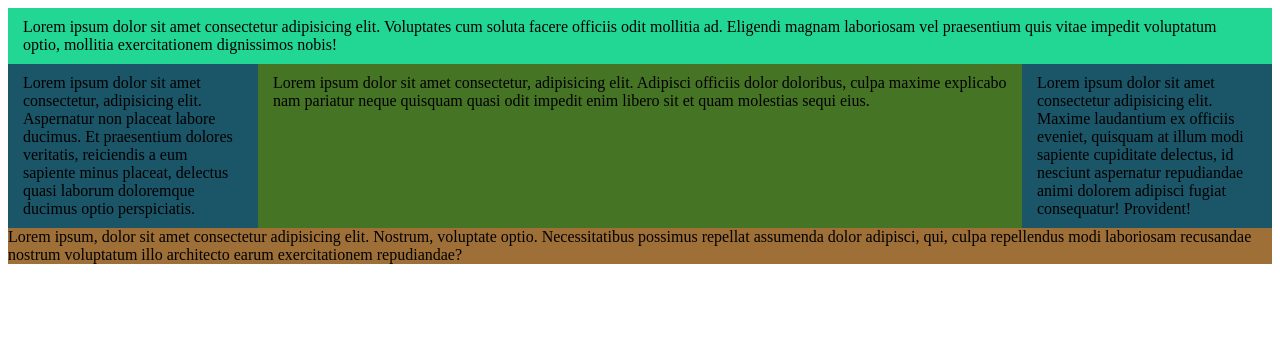
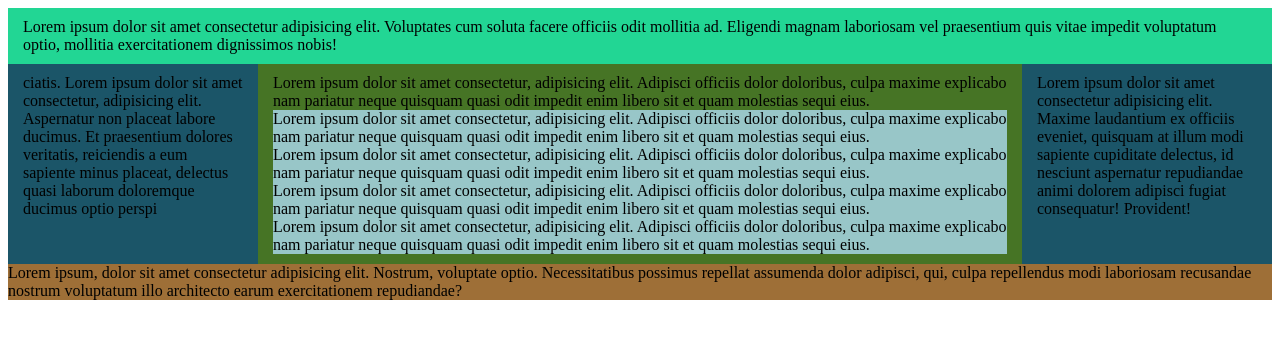
Before and after one commit to edigeevaaika/22.11.22-3, a plain HTML site: page index.html in a window 1280 px wide. Drawn offline with Linux system fonts and the light colour scheme.

Commit message:
create files

```diff
--- a/index.html
+++ b/index.html
@@ -12,11 +12,26 @@
   <header>
     Lorem ipsum dolor sit amet consectetur adipisicing elit. Voluptates cum soluta facere officiis odit mollitia ad. Eligendi magnam laboriosam vel praesentium quis vitae impedit voluptatum optio, mollitia exercitationem dignissimos nobis!
   </header>
-  <aside 1>
-    Lorem ipsum dolor sit amet consectetur, adipisicing elit. Aspernatur non placeat labore ducimus. Et praesentium dolores veritatis, reiciendis a eum sapiente minus placeat, delectus quasi laborum doloremque ducimus optio perspiciatis.
+  <aside>
+   ciatis. Lorem ipsum dolor sit amet consectetur, adipisicing elit. Aspernatur non placeat labore ducimus. Et praesentium dolores veritatis, reiciendis a eum sapiente minus placeat, delectus quasi laborum doloremque ducimus optio perspi
   </aside>
   <article>
     Lorem ipsum dolor sit amet consectetur, adipisicing elit. Adipisci officiis dolor doloribus, culpa maxime explicabo nam pariatur neque quisquam quasi odit impedit enim libero sit et quam molestias sequi eius.
+    <section>
+      <div>
+        Lorem ipsum dolor sit amet consectetur, adipisicing elit. Adipisci officiis dolor doloribus, culpa maxime explicabo nam pariatur neque quisquam quasi odit impedit enim libero sit et quam molestias sequi eius.
+
+      </div>
+      <div>
+        Lorem ipsum dolor sit amet consectetur, adipisicing elit. Adipisci officiis dolor doloribus, culpa maxime explicabo nam pariatur neque quisquam quasi odit impedit enim libero sit et quam molestias sequi eius.
+      </div>
+      <div>
+        Lorem ipsum dolor sit amet consectetur, adipisicing elit. Adipisci officiis dolor doloribus, culpa maxime explicabo nam pariatur neque quisquam quasi odit impedit enim libero sit et quam molestias sequi eius.
+      </div>
+      <div>
+        Lorem ipsum dolor sit amet consectetur, adipisicing elit. Adipisci officiis dolor doloribus, culpa maxime explicabo nam pariatur neque quisquam quasi odit impedit enim libero sit et quam molestias sequi eius.
+      </div>
+    </section>
   </article>
   <aside>
     Lorem ipsum dolor sit amet consectetur adipisicing elit. Maxime laudantium ex officiis eveniet, quisquam at illum modi sapiente cupiditate delectus, id nesciunt aspernatur repudiandae animi dolorem adipisci fugiat consequatur! Provident!
--- a/style.css
+++ b/style.css
@@ -25,3 +25,23 @@ footer {
   background-color: rgb(158, 111, 55);
   flex-wrap: wrap;
 }
+section {
+  background-color: rgb(152, 198, 200);
+  display: flex;
+  flex-wrap: wrap;
+}
+.box-1 {
+max-width: 150px;
+margin: 10px;
+}
+.box-2{max-width: 150px;
+margin: 10px;
+}
+.box-3{
+max-width: 150px;
+margin: 10px;
+}
+.box-4 {
+ max-width: 150px;
+ margin: 10px;
+ }
```
